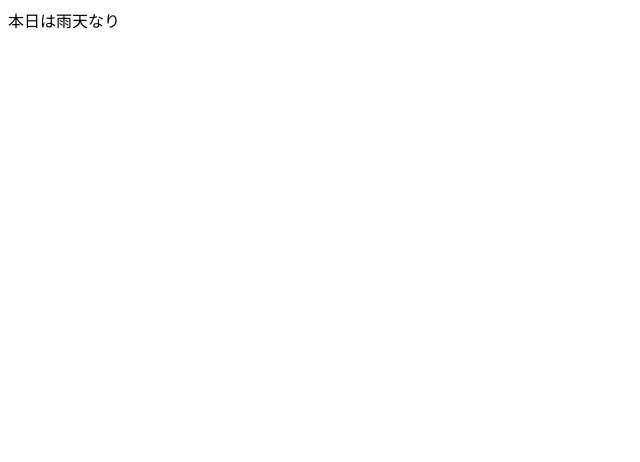
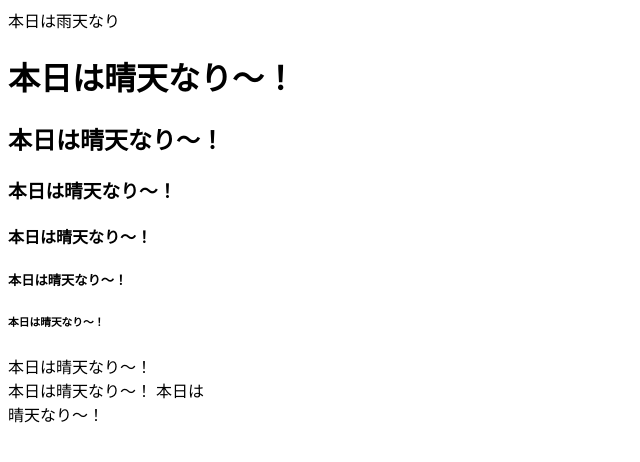
Before and after one commit to n16008/html5.1201, a plain HTML site: page index.html in a window 1280 px wide. Shown: the whole page, without its empty margins (0-640 px from the left). Drawn offline with Linux system fonts and the light colour scheme.

Commit message:
confirming

```diff
--- a/index.html
+++ b/index.html
@@ -1,3 +1,23 @@
+<!DOCTYPE html>
+<html lang="ja">
 <html>
+	<head>
+		<meta charset="UTF-8">
+		<title>タイトルをつけてみた！</title>
+<!--[if lt IE 9]>
+<script src="http://html5shiv.googlecode.com/svn/trunk/html5.js"></script>
+<![endif]-->
+	</head>
+	<body>
 	本日は雨天なり
+<h1>本日は晴天なり〜！</h1>
+<h2>本日は晴天なり〜！</h2>
+<h3>本日は晴天なり〜！</h3>
+<h4>本日は晴天なり〜！</h4>
+<h5>本日は晴天なり〜！</h5>
+<h6>本日は晴天なり〜！</h6>
+本日は晴天なり〜！<br>
+本日は晴天なり〜！
+本日は<br>晴天なり〜！
+	</body>
 </html>
```
